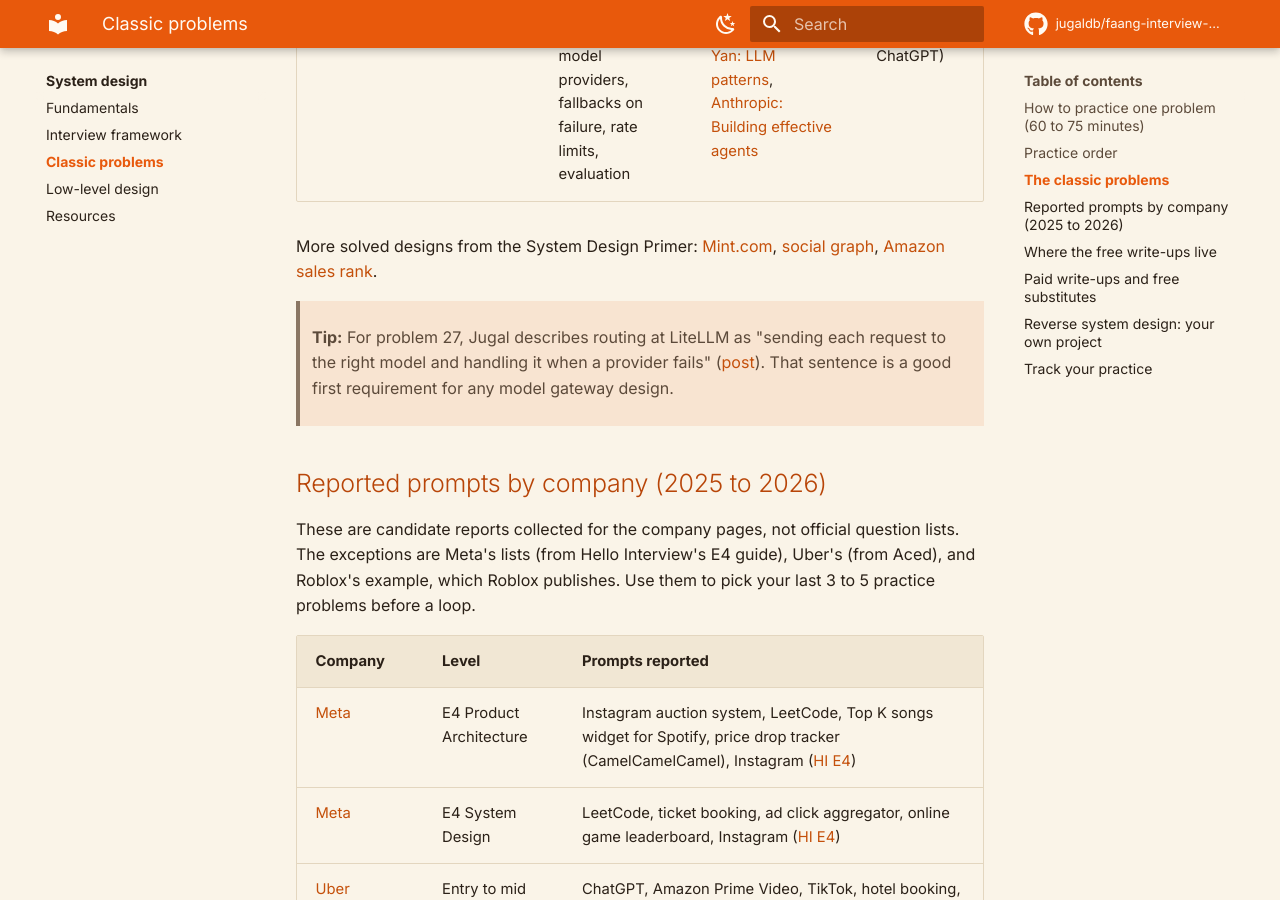
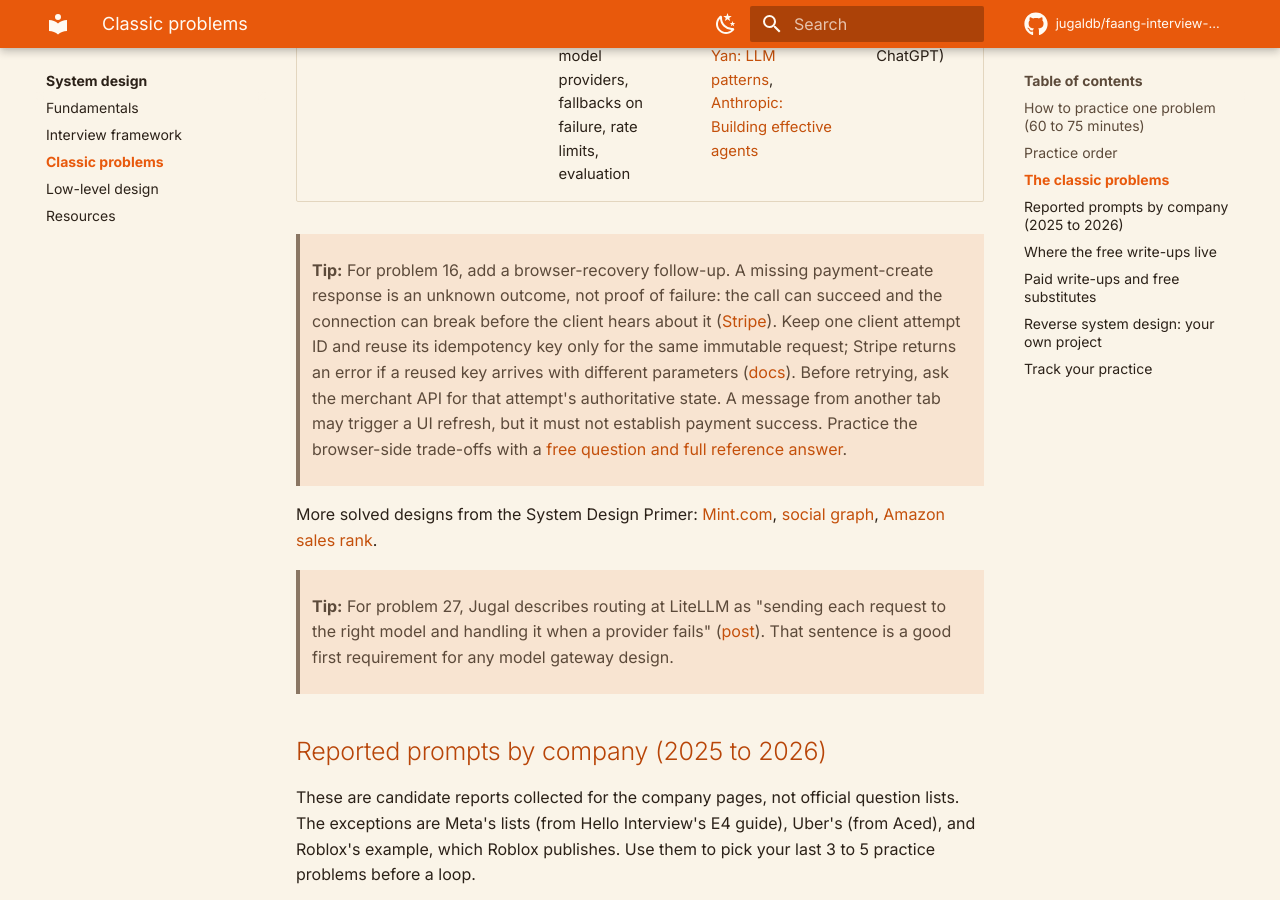
Before and after one commit to jugaldb/faang-interview-prep, an MkDocs documentation site: the page built from docs/system-design/problems.md, in a window 1280 px wide and 900 px high, scrolled down 6564 px. Built offline with MkDocs 1.6.1 and Material for MkDocs 9.7.7, drawn with Linux system fonts in a browser that asks for light colours; comment, search, counter and statistics services are not loaded.

Commit message:
Add a browser-recovery follow-up to the payment system problem

```diff
--- a/docs/system-design/problems.md
+++ b/docs/system-design/problems.md
@@ -59,6 +59,8 @@
 | 25 | Tinder. Medium | Swipe matching consistency, geo queries | [HI](https://www.hellointerview.com/learn/system-design/problem-breakdowns/tinder) | Practice for matching problems |
 | 26 | Live comments (Facebook Live). Medium | Real-time fan-out with SSE, pub-sub between servers | [HI](https://www.hellointerview.com/learn/system-design/problem-breakdowns/fb-live-comments) | Practice for real-time feeds |
 | 27 | LLM chat service or model gateway | Request queuing and batching, routing across model providers, fallbacks on failure, rate limits, evaluation | [Chip Huyen: Building a generative AI platform](https://huyenchip.com/2024/07/25/genai-platform.html), [Eugene Yan: LLM patterns](https://eugeneyan.com/writing/llm-patterns/), [Anthropic: Building effective agents](https://www.anthropic.com/engineering/building-effective-agents) | [Anthropic](../companies/anthropic.md), [OpenAI](../companies/openai.md), [Uber](../companies/uber.md) (Design ChatGPT) |
+
+> **Tip:** For problem 16, add a browser-recovery follow-up. A missing payment-create response is an unknown outcome, not proof of failure: the call can succeed and the connection can break before the client hears about it ([Stripe](https://stripe.com/blog/idempotency)). Keep one client attempt ID and reuse its idempotency key only for the same immutable request; Stripe returns an error if a reused key arrives with different parameters ([docs](https://docs.stripe.com/api/idempotent_requests)). Before retrying, ask the merchant API for that attempt's authoritative state. A message from another tab may trigger a UI refresh, but it must not establish payment success. Practice the browser-side trade-offs with a [free question and full reference answer](https://frontendatlas.com/system-design/resilient-checkout-payment-flow).
 
 More solved designs from the System Design Primer: [Mint.com](https://github.com/donnemartin/system-design-primer/blob/master/solutions/system_design/mint/README.md), [social graph](https://github.com/donnemartin/system-design-primer/blob/master/solutions/system_design/social_graph/README.md), [Amazon sales rank](https://github.com/donnemartin/system-design-primer/blob/master/solutions/system_design/sales_rank/README.md).
 
```
